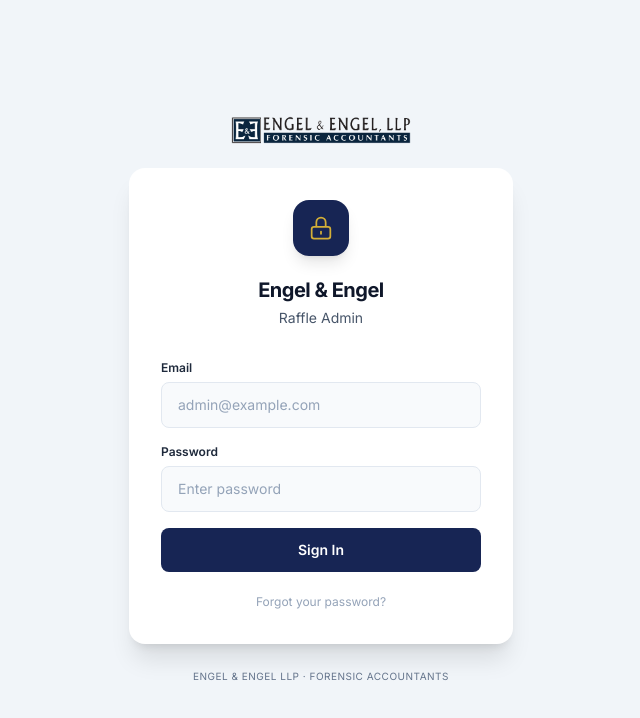
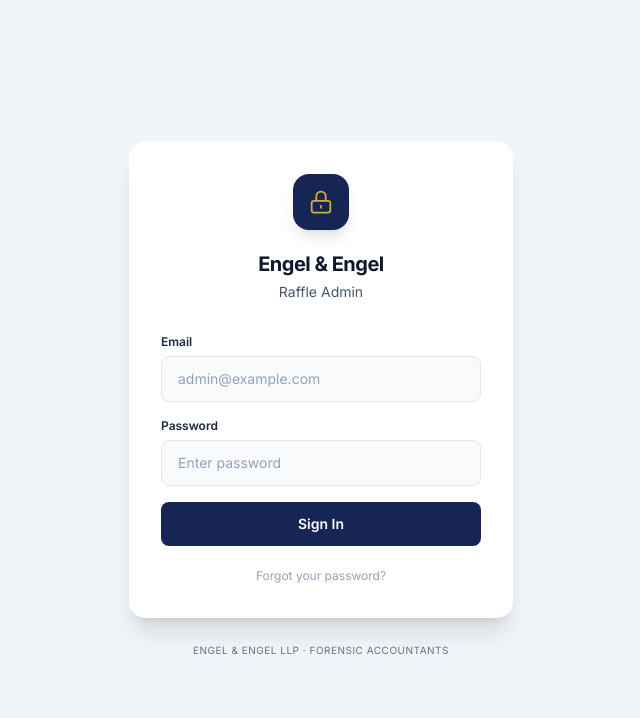
Before and after one commit to vinitha-commits/engelandengel_v2, a Next.js app: page /raffle/admin in a window 1280 px wide. Shown: the top 718 px of the page, without its empty margins (319-959 px from the left). Built offline with nearby package versions, Linux system fonts and the light colour scheme; a web font is replaced by a local one.

Commit message:
small changes

```diff
--- a/src/app/raffle/admin/page.tsx
+++ b/src/app/raffle/admin/page.tsx
@@ -185,13 +185,6 @@
           animate={{ opacity: 1, y: 0 }}
           className="w-full max-w-sm"
         >
-          {/* Logo */}
-          <div className="text-center mb-6">
-            <Link href="/">
-              <Image src="/images/logo.png" alt="Engel & Engel" width={180} height={50} className="mx-auto" />
-            </Link>
-          </div>
-
           {/* Card */}
           <div className="bg-white rounded-2xl shadow-xl p-8">
             {/* Icon + Title */}
@@ -311,7 +304,7 @@
         <div className="hidden lg:flex w-64 min-h-screen bg-[#0d1f42] flex-col border-r border-white/5 fixed left-0 top-0 bottom-0 z-30">
           <div className="p-6 border-b border-white/5">
             <Link href="/">
-              <Image src="/images/logo-accountants-white-font.png" alt="Engel & Engel" width={180} height={45} />
+              <Image src="/images/logo-name_238ba79c.svg" alt="Engel & Engel" width={200} height={45} />
             </Link>
           </div>
 
@@ -393,7 +386,7 @@
           {/* Mobile/Tablet header */}
           <div className="lg:hidden bg-[#0d1f42] px-4 py-3 flex items-center justify-between sticky top-0 z-20 border-b border-white/5">
             <Link href="/">
-              <Image src="/images/logo-accountants-white-font.png" alt="Engel & Engel" width={130} height={32} />
+              <Image src="/images/logo-name_238ba79c.svg" alt="Engel & Engel" width={150} height={32} />
             </Link>
             <div className="flex items-center gap-2">
               <span className="bg-[#D4AF37] text-primary-950 text-[11px] font-bold w-7 h-7 rounded-full flex items-center justify-center">{entries.length}</span>
```
